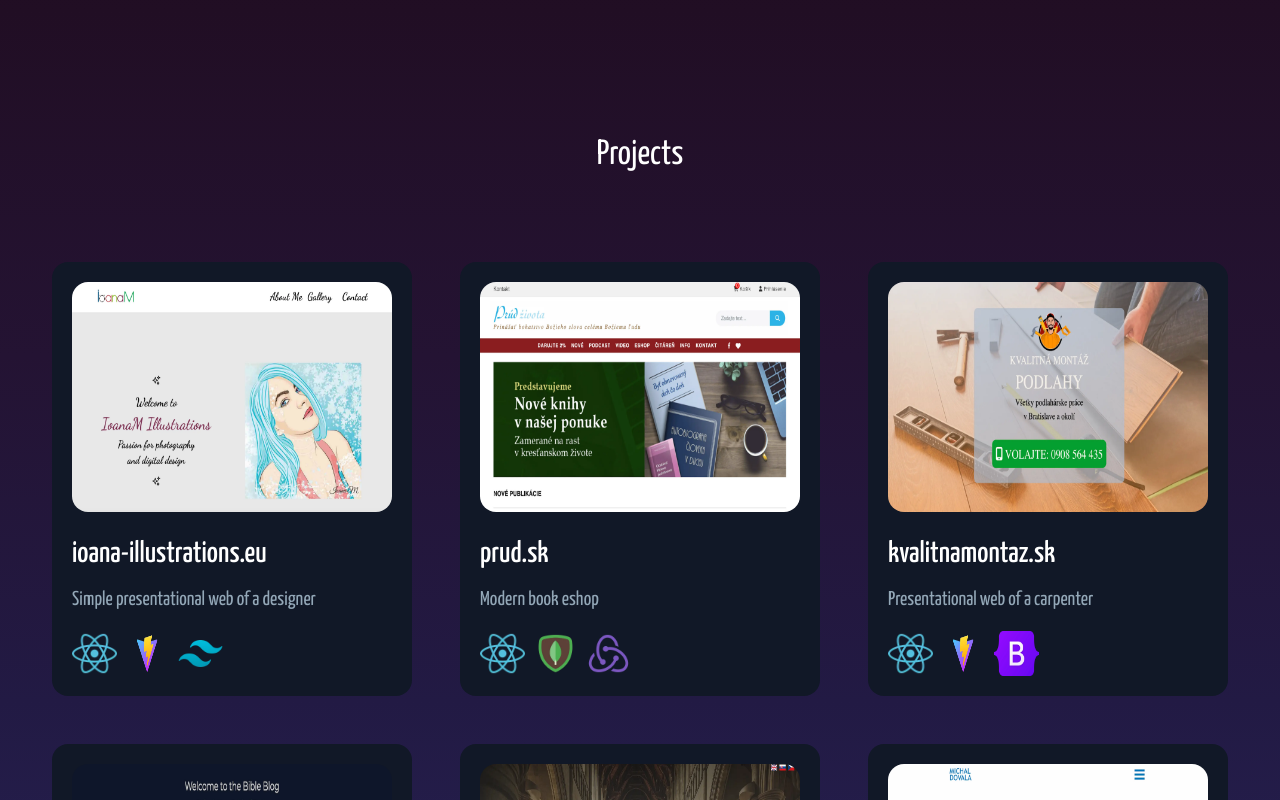
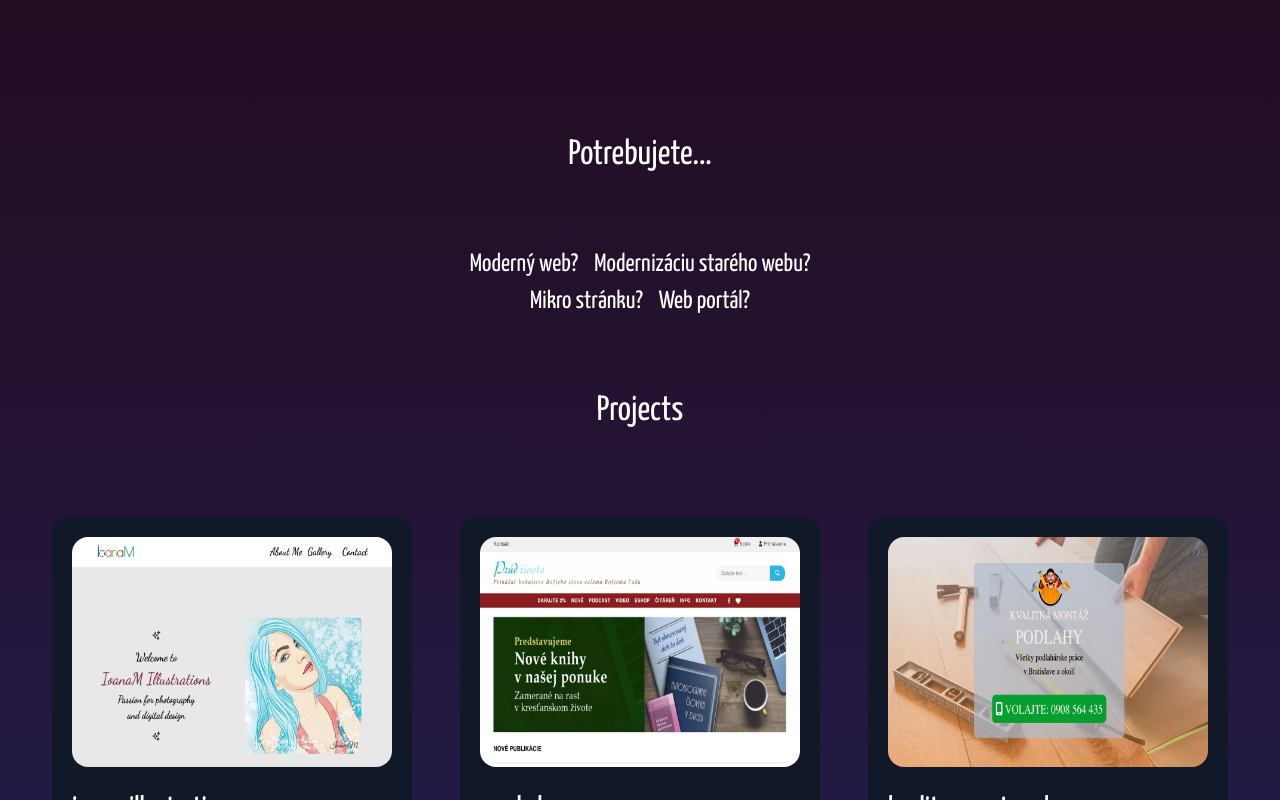
Before and after one commit to pkvarg/next_pictusweb, a Next.js app: page /en in a window 1280 px wide. Shown: the part 680-1480 px from the top of the page. Built offline with nearby package versions, Linux system fonts and the light colour scheme.

Commit message:
offer init

```diff
--- a/app/[locale]/page.tsx
+++ b/app/[locale]/page.tsx
@@ -4,12 +4,14 @@ import Projects from '../components/home/Projects'
 import Hero from '../components/home/Hero'
 import Feedbacks from '../components/home/Feedbacks'
 import Footer from '../components/Footer'
+import Offer from '../components/home/Offer'
 
 const Home = () => {
   return (
     <div className='text-white text-[25px] hero-gradient'>
       <Header />
       <Hero />
+      <Offer />
       <Projects />
       <Feedbacks />
       <Footer />
--- a/app/components/home/Feedbacks.tsx
+++ b/app/components/home/Feedbacks.tsx
@@ -68,7 +68,7 @@ const Feedbacks: React.FC = () => {
       testimonial: t('reviewsTom'),
       name: 'Tomas Dovala',
       designation: 'CEO',
-      company: 'DVL Construct',
+      company: 'Dovala Construction',
       image: 'tomas1.webp',
     },
     {
--- /dev/null
+++ b/app/components/home/Offer.tsx
@@ -0,0 +1,21 @@
+import React from 'react'
+
+const Offer = () => {
+  return (
+    <>
+      <h1 className='text-[35px] text-center'>Potrebujete...</h1>
+      <div className='flex flex-col justify-center items-center my-16 text-[25px]'>
+        <div className='flex flex-row gap-4'>
+          <p>Moderný web?</p>
+          <p>Modernizáciu starého webu?</p>
+        </div>
+        <div className='flex flex-row gap-4'>
+          <p>Mikro stránku?</p>
+          <p>Web portál?</p>
+        </div>
+      </div>
+    </>
+  )
+}
+
+export default Offer
--- a/app/components/home/Projects.tsx
+++ b/app/components/home/Projects.tsx
@@ -67,13 +67,19 @@ const Projects: React.FC = () => {
       description: t('ourProjectsPrud'),
       tags: [
         {
+          name: 'mongodb',
+          image: mongo,
+        },
+
+        {
+          name: 'Express',
+          image: express,
+        },
+        {
           name: 'react',
           image: react,
         },
-        {
-          name: 'mongodb',
-          image: mongo,
-        },
+
         {
           name: 'redux',
           image: redux,
--- a/messages/en.json
+++ b/messages/en.json
@@ -6,7 +6,7 @@
     "navbarHome": "Home",
     "navbarAbout": "About",
     "heroTitle1": "Webs.",
-    "heroTitle2": "Eshops.",
+    "heroTitle2": "Eshops. Blogs.",
     "heroTitle3": "Modern technologies.",
     "servicesTitle": "Websites bringing you success",
     "servicesLogoTitle": "Unique logo",
--- a/messages/sk.json
+++ b/messages/sk.json
@@ -7,7 +7,7 @@
     "navbarAbout": "O firme",
 
     "heroTitle1": "Weby.",
-    "heroTitle2": "Eshopy. Blogy",
+    "heroTitle2": "Eshopy. Blogy.",
     "heroTitle3": "Moderné technológie.",
 
     "servicesTitle": "Weby, ktoré Vám prinesú úspech",
```
